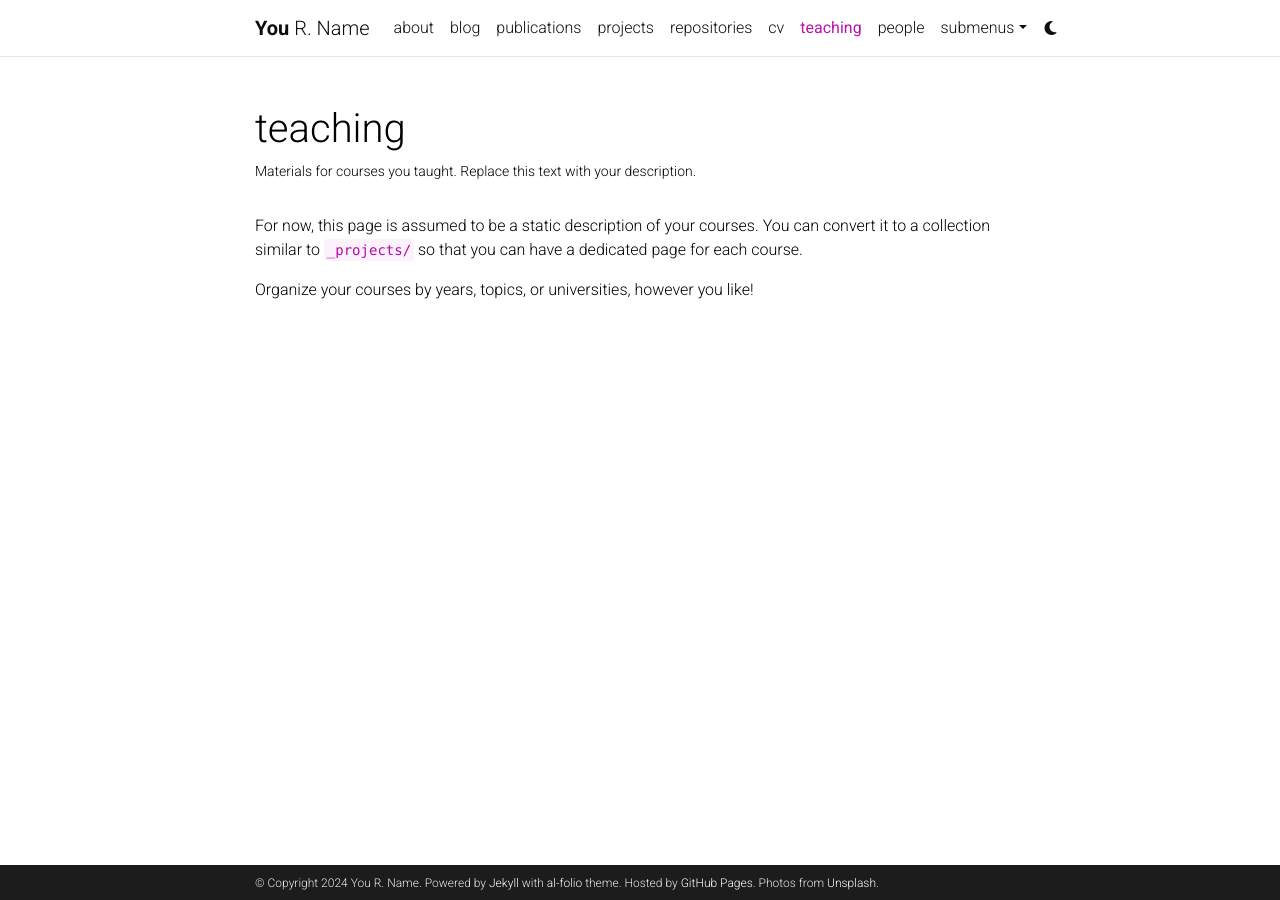
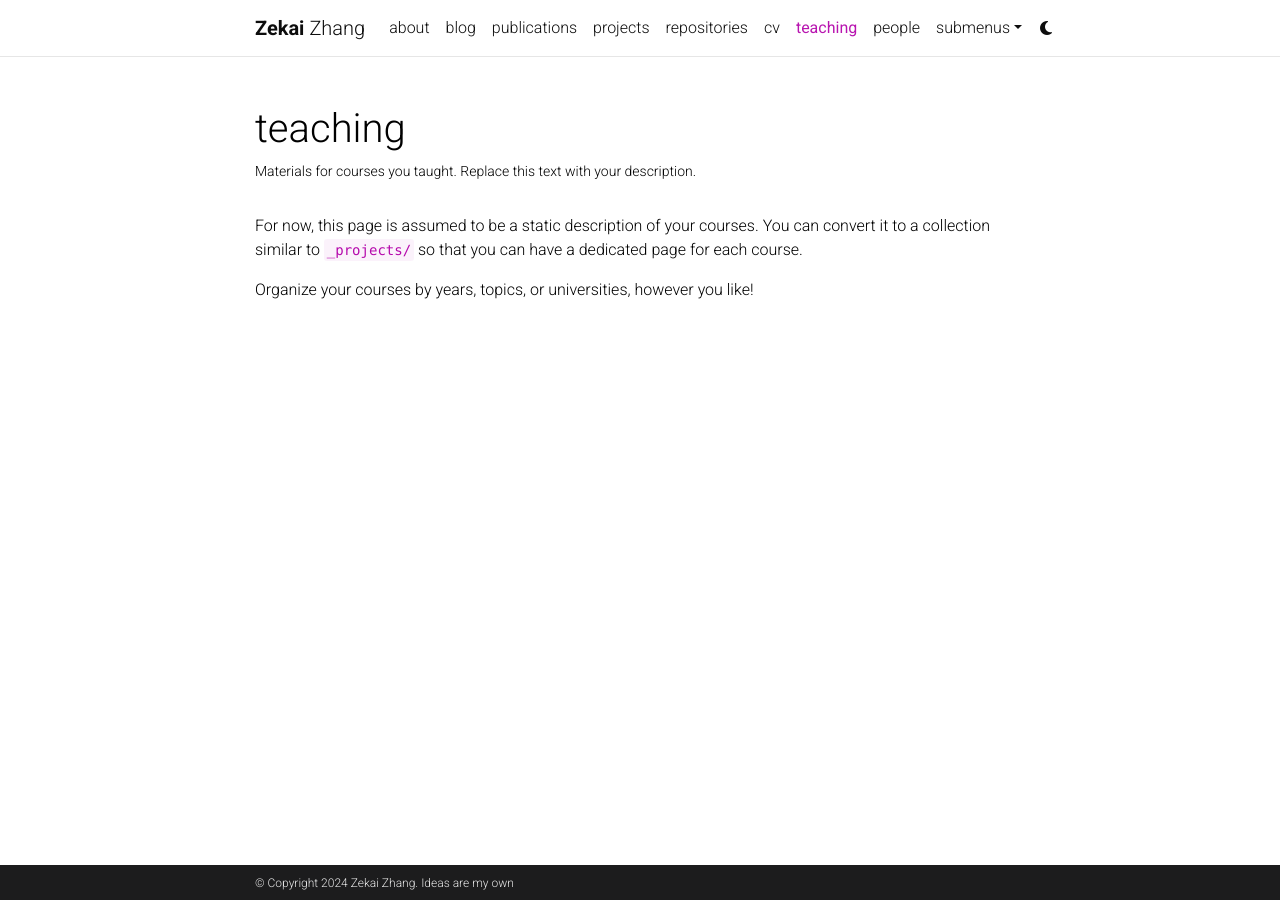
Before and after one commit to zekaiblog/zekaiblog.github.io, a Jekyll site: the page built from _pages/teaching.md, in a window 1280 px wide. Built offline with Jekyll 4.4.1, drawn with Linux system fonts in a browser that asks for light colours; comment, search, counter and statistics services are not loaded; a style sheet for code colours, icons or effects is not loaded.

Commit message:
Update _config.yml

```diff
--- a/_config.yml
+++ b/_config.yml
@@ -3,16 +3,14 @@
 # -----------------------------------------------------------------------------
 
 title: blank # the website title (if blank, full name will be used instead)
-first_name: You
-middle_name: R.
-last_name: Name
-email: you@example.com
+first_name: Zekai
+middle_name:
+last_name: Zhang
+email: justinzzk2002@gmail.com
 description: > # the ">" symbol means to ignore newlines until "footer_text:"
   A simple, whitespace theme for academics. Based on [*folio](https://github.com/bogoli/-folio) design.
 footer_text: >
-  Powered by <a href="https://jekyllrb.com/" target="_blank">Jekyll</a> with <a href="https://github.com/alshedivat/al-folio">al-folio</a> theme.
-  Hosted by <a href="https://pages.github.com/" target="_blank">GitHub Pages</a>.
-  Photos from <a href="https://unsplash.com" target="_blank">Unsplash</a>.
+  Ideas are my own
 keywords: jekyll, jekyll-theme, academic-website, portfolio-website  # add your own keywords or leave empty
 
 lang: en # the language of your site (for example: en, fr, cn, ru, etc.)
```
